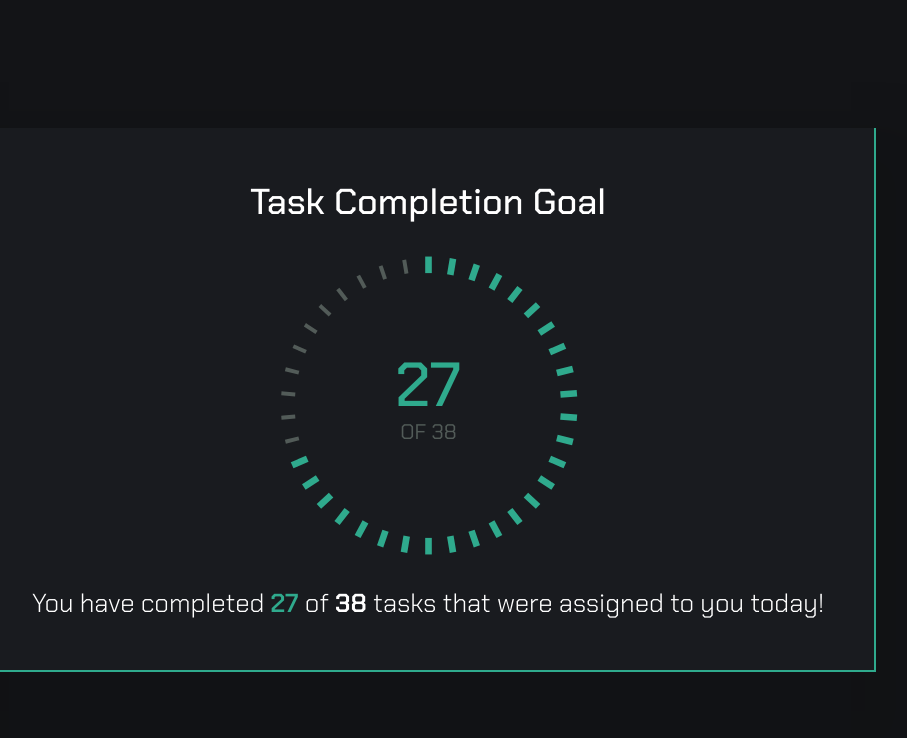
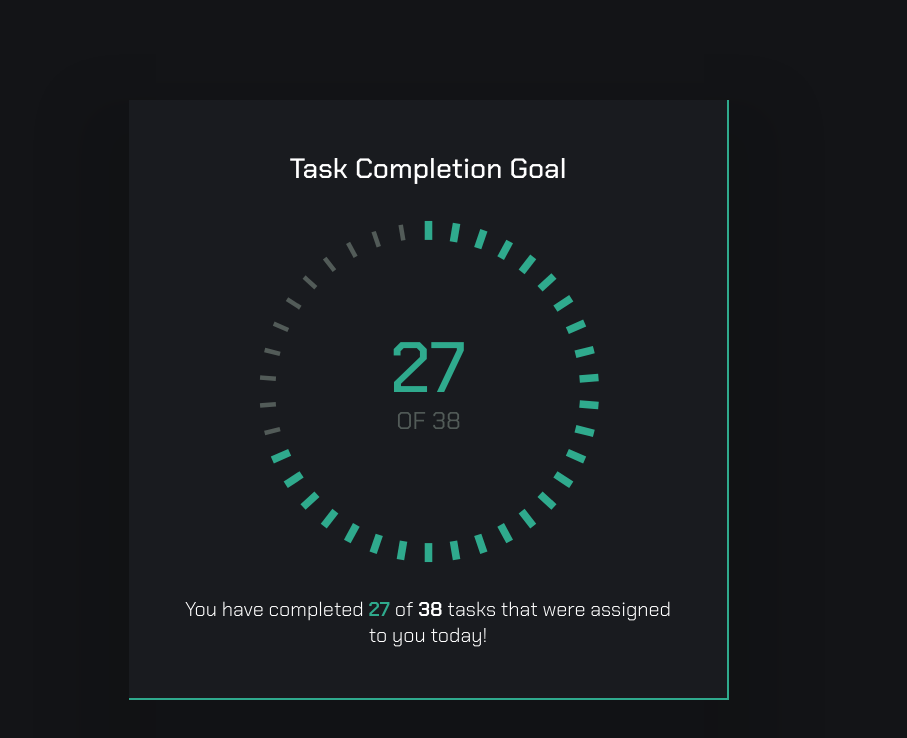
Before and after one commit to albingara/Dotted-Circle, a React (Create React App) app: page / in a window 1280 px wide. Shown: the top 738 px of the page, without its empty margins (211-1118 px from the left). Built offline with nearby package versions, Linux system fonts and the light colour scheme.

Commit message:
css update

```diff
--- a/src/style/main.scss
+++ b/src/style/main.scss
@@ -14,7 +14,6 @@
     display: flex;
     align-items: center;
     justify-content: center;
-    padding: 10%;
 
     .wrapper {
         background: $secondary-background;
@@ -28,7 +27,8 @@
         justify-content: center;
         gap: 15px;
         padding: 50px;
-        height: 100%;
+        height: 600px;
+        width: 600px;
 
         h1,
         h2 {
@@ -38,12 +38,12 @@
 
         h1 {
             font-weight: 500;
-            font-size: 36px;
+            font-size: 28px;
         }
 
         h2 {
             font-weight: 300;
-            font-size: 26px;
+            font-size: 20px;
 
             span {
                 font-weight: 600;
```
